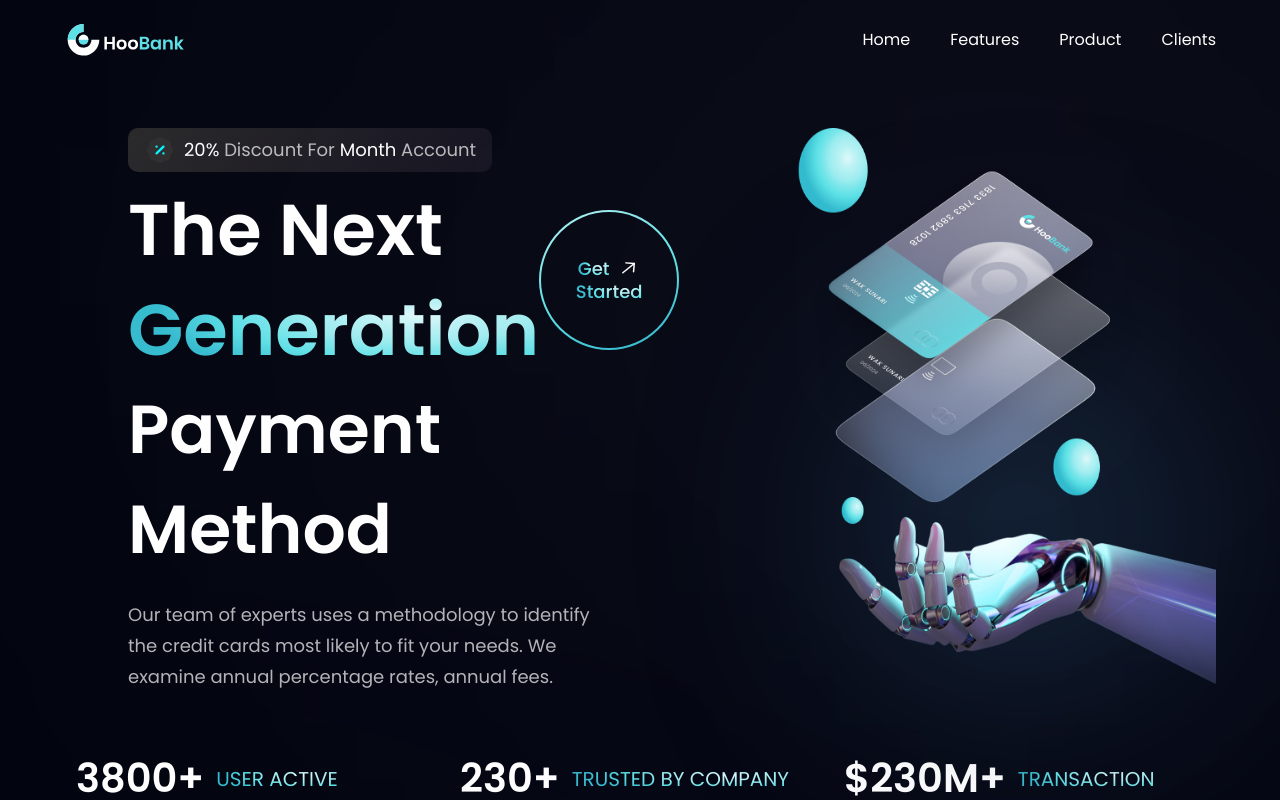
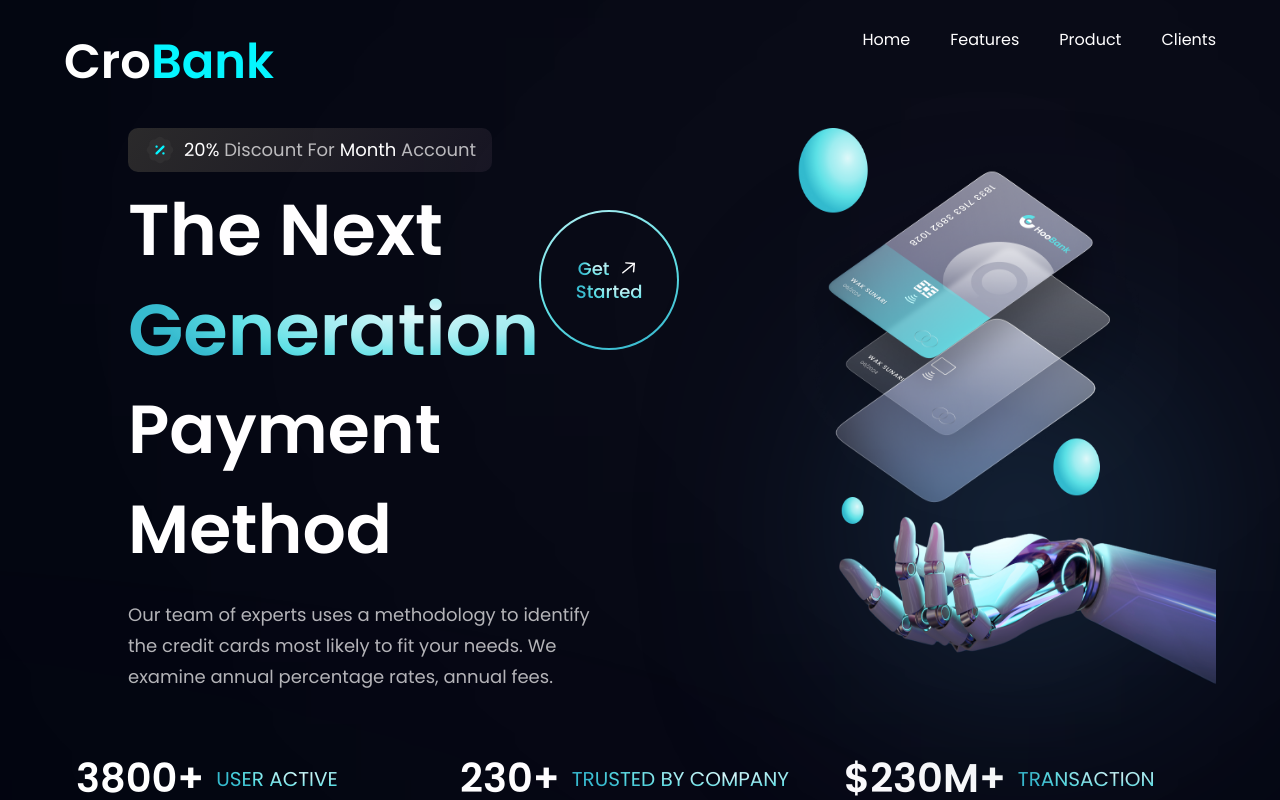
Before and after one commit to MikeJakuszewski/CroBank, a React (Vite) app: page / in a window 1280 px wide. Shown: the top 800 px of the page. Built offline with nearby package versions, Linux system fonts and the light colour scheme.

Commit message:
added readme and changed logo

```diff
--- a/src/components/FeedbackCard.jsx
+++ b/src/components/FeedbackCard.jsx
@@ -2,7 +2,7 @@ import { quotes } from "../assets";
 
 const FeedbackCard = ({ content, img, name, title }) => {
   return (
-    <div className="flex justify-between flex-col px-10 py-12 rounded-[20px] max-w-[320px] md:mr-10 sm:mr-5 mr-0 my-5 feedback-card">
+    <div className="flex justify-between flex-col px-10 py-12 rounded-[20px] max-w-[390px] md:mr-10 sm:mr-5 mr-0 my-5 feedback-card">
       <img
         src={quotes}
         alt="quotes"
--- a/src/components/Footer.jsx
+++ b/src/components/Footer.jsx
@@ -1,5 +1,4 @@
 import styles from "../style";
-import { logo } from "../assets";
 import { footerLinks, socialMedia } from "../constants";
 
 const Footer = () => {
@@ -7,11 +6,14 @@ const Footer = () => {
     <section className={`${styles.flexCenter} ${styles.paddingY} flex-col`}>
       <div className={`${styles.flexStart} md:flex-row flex-col mb-8 w-full`}>
         <div className="flex-1 flex flex-col justify-start mr-10">
-          <img
+          {/* <img
             src={logo}
             alt="company logo"
             className="w-[266px] h-[72px] object-contain"
-          />
+          /> */}
+          <h1 className={`${styles.heading2} w-[266px] h-[72px]`}>
+            Cro<span className="text-secondary">Bank</span>
+          </h1>
           <p className={`${styles.paragraph} mt-4 max-w-[310px]`}>
             A new way to make the payments easy, reliable and secure.
           </p>
@@ -46,7 +48,7 @@ const Footer = () => {
       </div>
       <div className="w-full flex justify-between items-center md:flex-row flex-col pt-6 border-t-[1px] border-t-[#3F3E45]">
         <p className="font-poppins font-normal text-center text-[18px] leading-[27px] text-white">
-          Copyright &copy; {new Date().getFullYear()} HooBank. All Rights
+          Copyright &copy; {new Date().getFullYear()} CroBank. All Rights
           Reserved.
         </p>
         <div className="flex flex-row md:mt-0 mt-6">
--- a/src/components/Navbar.jsx
+++ b/src/components/Navbar.jsx
@@ -1,13 +1,17 @@
 import { useState } from "react";
 import { close, logo, menu } from "../assets";
 import { navLinks } from "../constants";
+import styles from "../style";
 
 const Navbar = () => {
   const [toggle, setToggle] = useState(false);
 
   return (
     <nav className="w-full flex py-6 justify-between items-center navbar">
-      <img src={logo} alt="hoobank" className="w-[124px] h-[32px]" />
+      {/* <img src={logo} alt="hoobank" className="w-[124px] h-[32px]" /> */}
+      <h1 className={`${styles.heading2} w-[124px] h-[32px]`}>
+        Cro<span className="text-secondary">Bank</span>
+      </h1>
       <ul className="list-none sm:flex hidden justify-end items-center flex-1">
         {navLinks.map((link, i) => (
           <li
```
Also changed, not shown: 1 other file (tests, documents, lock files or other folders).
